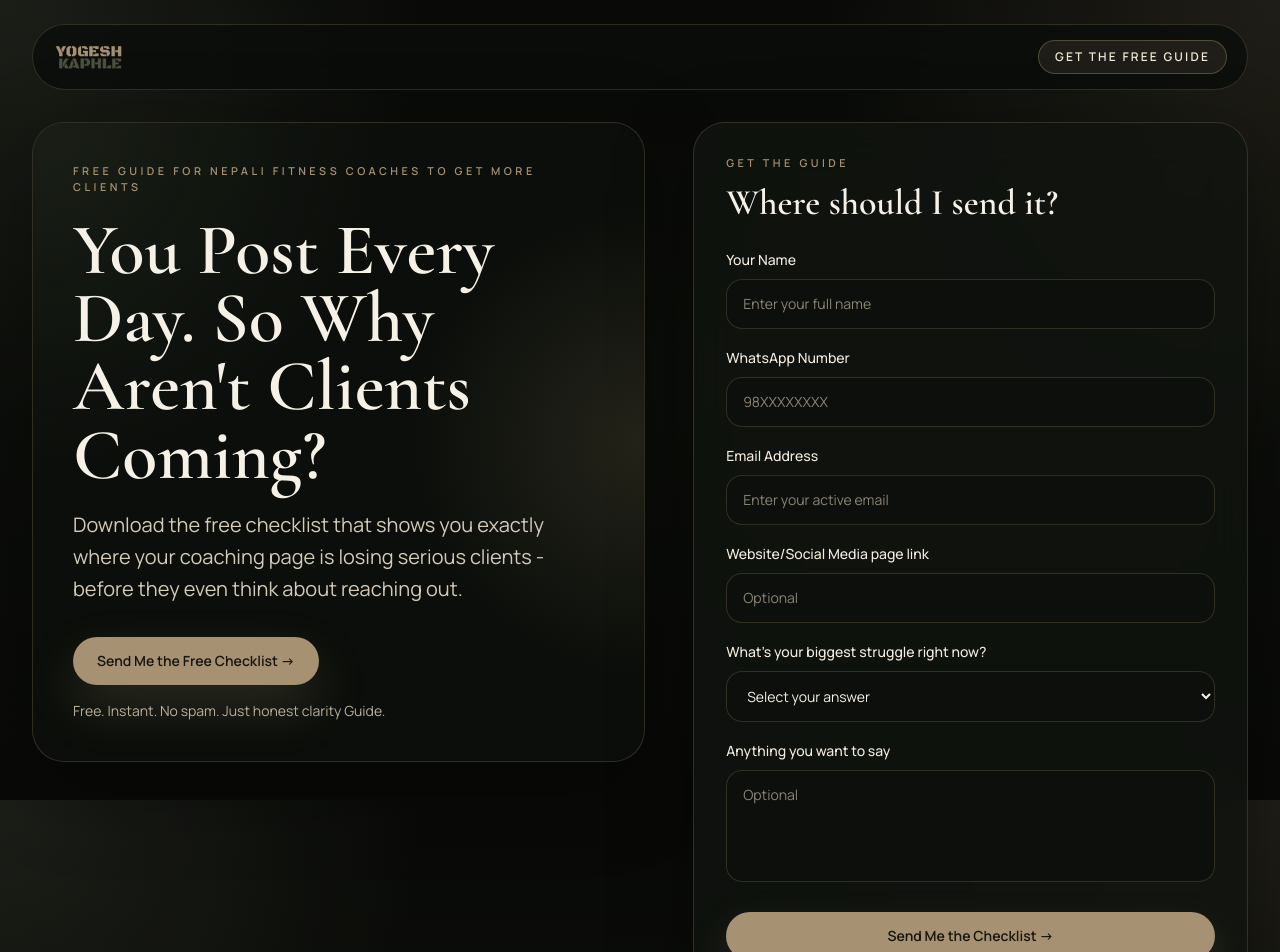
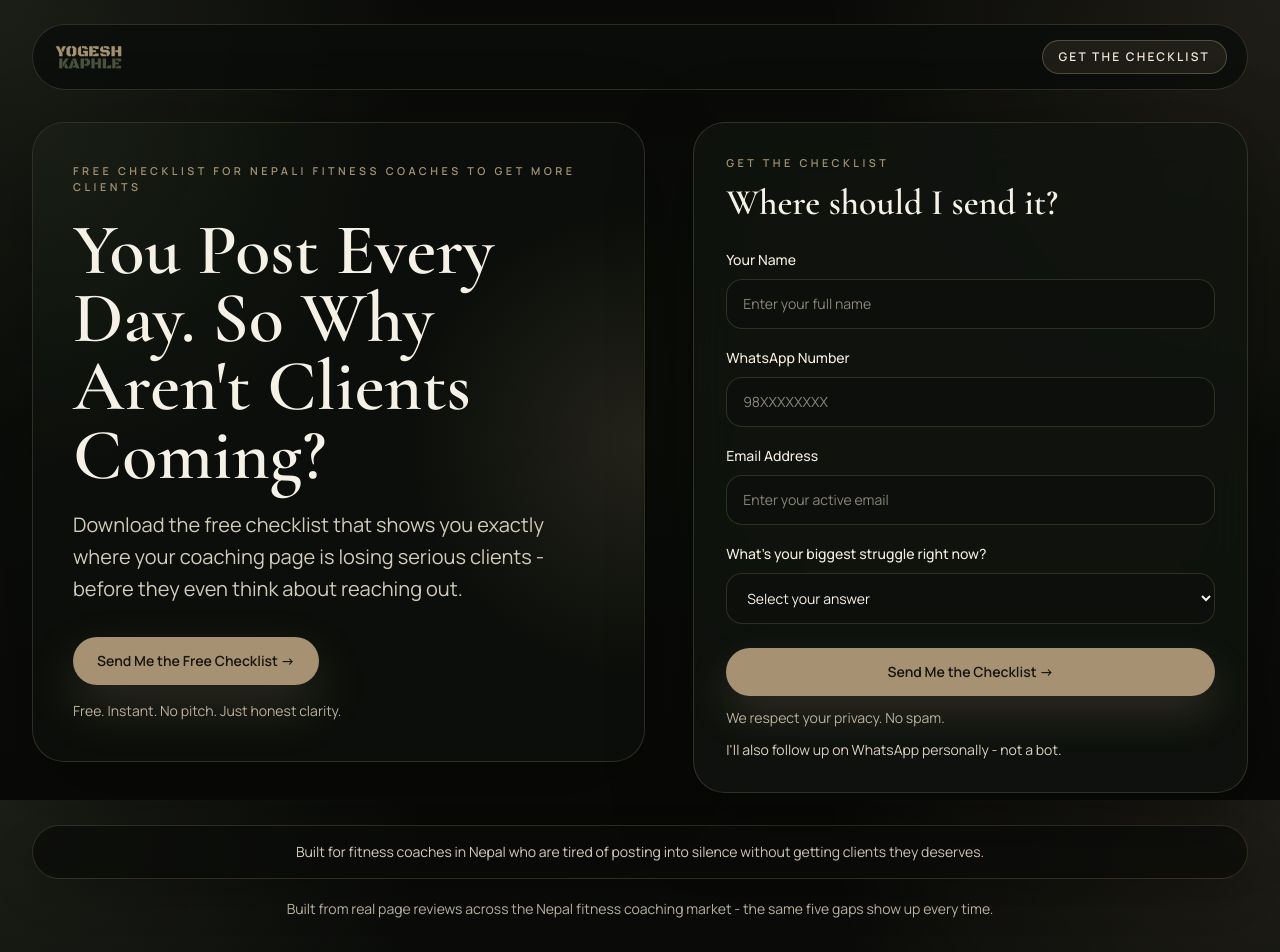
Before and after one commit to yogeshkaphle/coachfreeguide, a Next.js app: page / in a window 1280 px wide. Shown: the top 952 px of the page. Built offline with nearby package versions, Linux system fonts and the light colour scheme.

Commit message:
Refine checklist form and copy

```diff
--- a/app/layout.tsx
+++ b/app/layout.tsx
@@ -16,7 +16,7 @@ const manrope = Manrope({
 export const metadata: Metadata = {
   metadataBase: new URL("https://coachfreeguide.yogeshkaphle.com"),
   title: {
-    default: "Free Guide for Nepali Fitness Coaches | Yogesh Kaphle",
+    default: "Free Checklist for Nepali Fitness Coaches | Yogesh Kaphle",
     template: "%s | Yogesh Kaphle",
   },
   description:
@@ -24,7 +24,7 @@ export const metadata: Metadata = {
   openGraph: {
     title: "You Post Every Day. So Why Aren't Clients Coming?",
     description:
-      "Free guide for Nepali fitness coaches to find the gaps that stop content from turning into paying clients.",
+      "Free checklist for Nepali fitness coaches to find the gaps that stop content from turning into paying clients.",
     url: "https://coachfreeguide.yogeshkaphle.com",
     siteName: "Yogesh Kaphle",
     images: [
@@ -42,7 +42,7 @@ export const metadata: Metadata = {
     card: "summary_large_image",
     title: "You Post Every Day. So Why Aren't Clients Coming?",
     description:
-      "Free guide for Nepali fitness coaches to see what is blocking clients from reaching out.",
+      "Free checklist for Nepali fitness coaches to see what is blocking clients from reaching out.",
     images: ["/hero-image.jpg"],
   },
 };
--- a/app/page.tsx
+++ b/app/page.tsx
@@ -50,8 +50,8 @@ export default function HomePage() {
                 <p className="section-label">Who Made This</p>
                 <h2 className="mt-4 section-heading">A coach who&apos;s been where you are.</h2>
                 <p className="body-copy mt-6">
-                  I&apos;m Yogesh Kaphle. IFPA-certified Fitness Coach. Digital marketing
-                  Expert. I&apos;ve reviewed coaching pages across Nepal. The same five
+                  I&apos;m Yogesh Kaphle. IFPA-certified Fitness Coach. Digital Marketing
+                  Specialist. I&apos;ve reviewed coaching pages across Nepal. The same five
                   gaps show up every time. That&apos;s why I made this.
                 </p>
 
--- a/components/CTAForm.tsx
+++ b/components/CTAForm.tsx
@@ -7,9 +7,7 @@ type FormValues = {
   name: string;
   whatsapp: string;
   email: string;
-  website: string;
   struggle: string;
-  message: string;
 };
 
 type FormErrors = Partial<Record<keyof FormValues, string>>;
@@ -18,9 +16,7 @@ const initialValues: FormValues = {
   name: "",
   whatsapp: "",
   email: "",
-  website: "",
   struggle: "",
-  message: "",
 };
 
 const struggleOptions = [
@@ -29,7 +25,6 @@ const struggleOptions = [
   "I don't know what content is actually working",
   "My page is growing but my income isn't",
   "I tried boosting posts but wasted money and got nothing",
-  "I'm not sure where to even start",
   "Something else",
 ];
 
@@ -92,7 +87,7 @@ export default function CTAForm({ ctaText }: CTAFormProps) {
       className="glass-panel rounded-[2rem] p-6 shadow-[0_24px_80px_rgba(0,0,0,0.35)] sm:p-8"
     >
       <div className="mb-6">
-        <p className="section-label">Get The Guide</p>
+        <p className="section-label">Get The Checklist</p>
         <h2 className="mt-3 font-display text-3xl font-semibold text-foreground sm:text-4xl">
           Where should I send it?
         </h2>
@@ -145,20 +140,6 @@ export default function CTAForm({ ctaText }: CTAFormProps) {
         </div>
 
         <div>
-          <label className="text-sm font-medium text-[#f4eddf]" htmlFor="website">
-            Website/Social Media page link
-          </label>
-          <input
-            id="website"
-            type="url"
-            placeholder="Optional"
-            value={values.website}
-            onChange={(event) => updateField("website", event.target.value)}
-            className={fieldClassName}
-          />
-        </div>
-
-        <div>
           <label className="text-sm font-medium text-[#f4eddf]" htmlFor="struggle">
             What&apos;s your biggest struggle right now?
           </label>
@@ -178,19 +159,6 @@ export default function CTAForm({ ctaText }: CTAFormProps) {
           {errors.struggle ? <p className={errorClassName}>{errors.struggle}</p> : null}
         </div>
 
-        <div>
-          <label className="text-sm font-medium text-[#f4eddf]" htmlFor="message">
-            Anything you want to say
-          </label>
-          <textarea
-            id="message"
-            placeholder="Optional"
-            value={values.message}
-            onChange={(event) => updateField("message", event.target.value)}
-            className={`${fieldClassName} min-h-28 resize-none`}
-          />
-        </div>
-
         <div className="space-y-3 pt-2">
           <button
             type="submit"
--- a/components/Hero.tsx
+++ b/components/Hero.tsx
@@ -24,7 +24,7 @@ export default function Hero({ ctaText }: HeroProps) {
             href="#lead-form"
             className="rounded-full border border-accent/40 bg-accent/12 px-4 py-2 text-xs font-semibold uppercase tracking-[0.18em] text-[#f1e8d7] hover:border-accent/70 hover:bg-accent/18"
           >
-            Get the Free Guide
+            Get the Checklist
           </a>
         </nav>
 
@@ -34,7 +34,7 @@ export default function Hero({ ctaText }: HeroProps) {
             <div className="relative z-10">
               <div>
                 <p className="section-label">
-                  Free Guide For Nepali Fitness Coaches to get More Clients
+                  Free Checklist For Nepali Fitness Coaches to get More Clients
                 </p>
                 <h1 className="mt-5 max-w-3xl font-display text-5xl font-semibold leading-[0.95] text-foreground sm:text-6xl lg:text-7xl">
                   You Post Every Day. So Why Aren&apos;t Clients Coming?
@@ -53,7 +53,7 @@ export default function Hero({ ctaText }: HeroProps) {
                     Send Me the Free Checklist -&gt;
                   </a>
                   <p className="text-sm text-muted">
-                    Free. Instant. No spam. Just honest clarity Guide.
+                    Free. Instant. No pitch. Just honest clarity.
                   </p>
                 </div>
               </div>
@@ -67,6 +67,10 @@ export default function Hero({ ctaText }: HeroProps) {
           Built for fitness coaches in Nepal who are tired of posting into silence
           without getting clients they deserves.
         </div>
+        <div className="mt-5 text-center text-sm text-muted">
+          Built from real page reviews across the Nepal fitness coaching market - the
+          same five gaps show up every time.
+        </div>
       </div>
     </section>
   );
```
